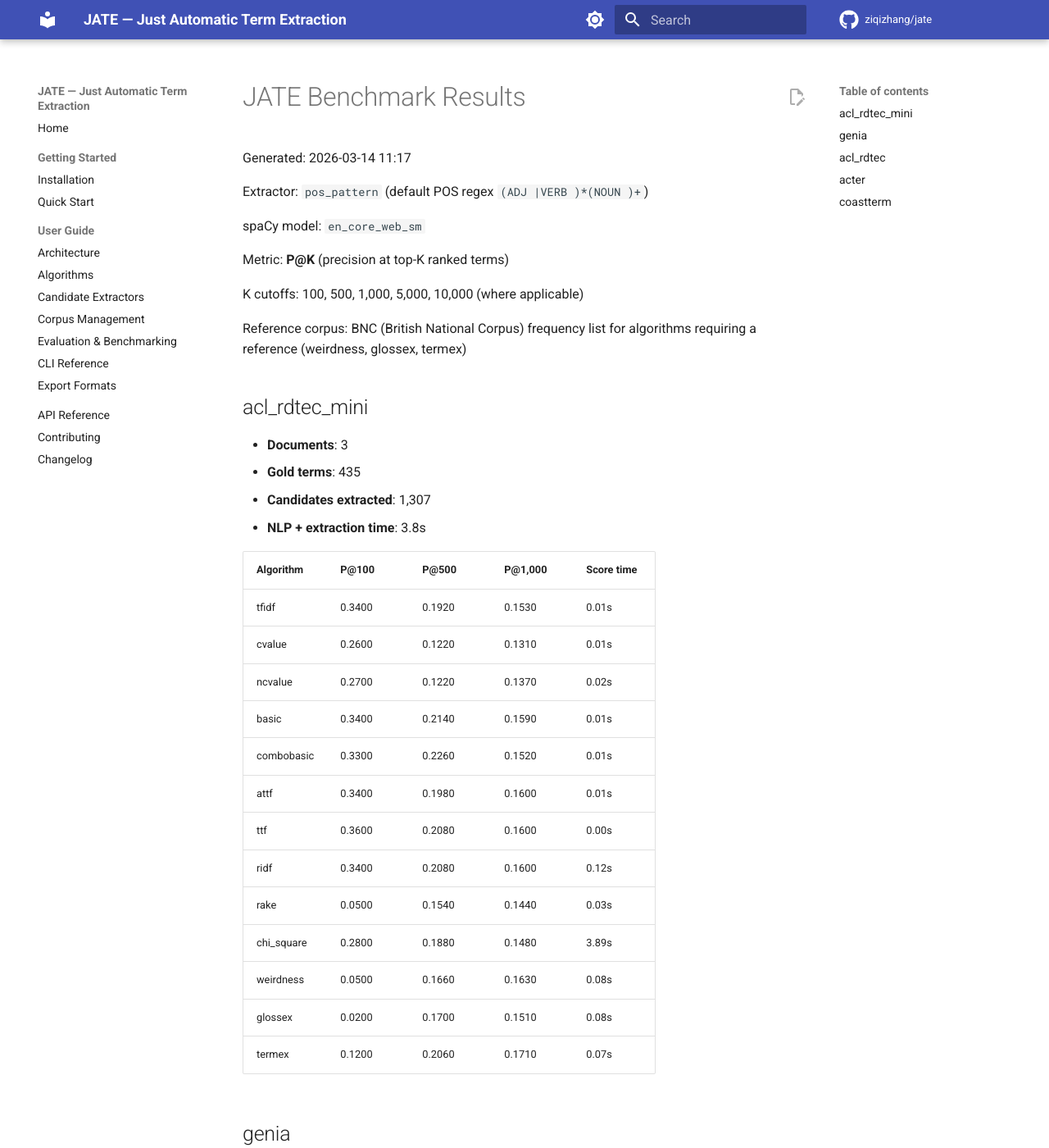
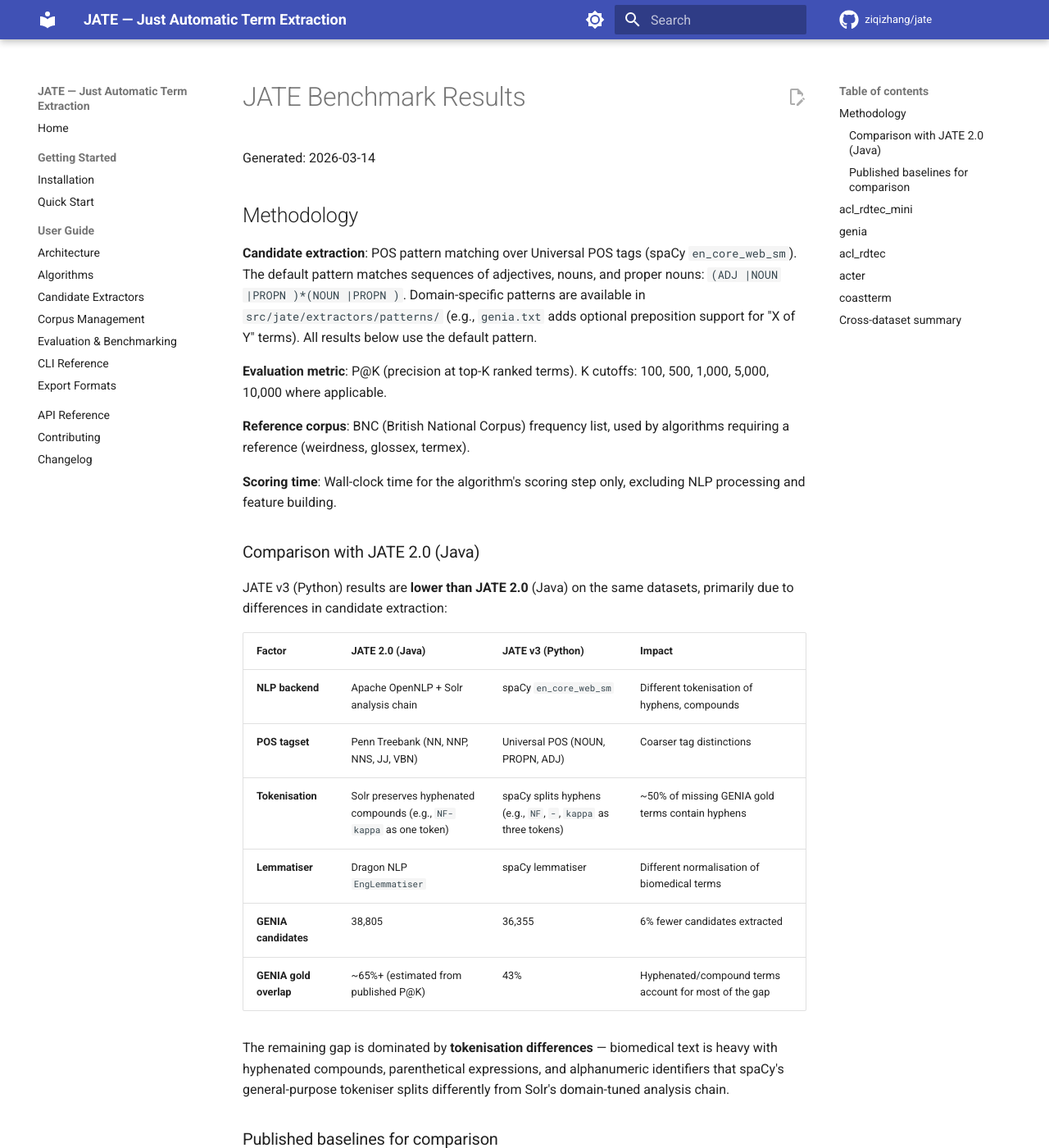
Before and after one commit to ziqizhang/jate, an MkDocs documentation site: the page built from docs/benchmark-results.md, in a window 1280 px wide and 1400 px high. Shown: the whole window at 82% size. Built offline with MkDocs 1.6.1 and Material for MkDocs 9.7.7, drawn with Linux system fonts in a browser that asks for light colours; comment, search, counter and statistics services are not loaded; some of the changed text lies outside the part shown.

Commit message:
docs: update benchmark results with new default pattern and methodology notes
Re-run all 13 algorithms on all 5 datasets with PROPN-inclusive default
pattern. Add methodology section documenting candidate extraction,
comparison with Java JATE 2.0 (tokenisation differences), and published
baselines from LREC 2016, TermEval 2020, and TSD 2024. Add cross-dataset
summary table and per-dataset observations.

```diff
--- a/docs/benchmark-results.md
+++ b/docs/benchmark-results.md
@@ -1,128 +1,218 @@
 # JATE Benchmark Results
 
-Generated: 2026-03-14 11:17
+Generated: 2026-03-14
 
-Extractor: `pos_pattern` (default POS regex `(ADJ |VERB )*(NOUN )+`)
+## Methodology
 
-spaCy model: `en_core_web_sm`
+**Candidate extraction**: POS pattern matching over Universal POS tags (spaCy `en_core_web_sm`). The default pattern matches sequences of adjectives, nouns, and proper nouns: `(ADJ |NOUN |PROPN )*(NOUN |PROPN )`. Domain-specific patterns are available in `src/jate/extractors/patterns/` (e.g., `genia.txt` adds optional preposition support for "X of Y" terms). All results below use the default pattern.
 
-Metric: **P@K** (precision at top-K ranked terms)
+**Evaluation metric**: P@K (precision at top-K ranked terms). K cutoffs: 100, 500, 1,000, 5,000, 10,000 where applicable.
 
-K cutoffs: 100, 500, 1,000, 5,000, 10,000 (where applicable)
+**Reference corpus**: BNC (British National Corpus) frequency list, used by algorithms requiring a reference (weirdness, glossex, termex).
 
-Reference corpus: BNC (British National Corpus) frequency list for algorithms requiring a reference (weirdness, glossex, termex)
+**Scoring time**: Wall-clock time for the algorithm's scoring step only, excluding NLP processing and feature building.
+
+### Comparison with JATE 2.0 (Java)
+
+JATE v3 (Python) results are **lower than JATE 2.0** (Java) on the same datasets, primarily due to differences in candidate extraction:
+
+| Factor | JATE 2.0 (Java) | JATE v3 (Python) | Impact |
+|--------|-----------------|------------------|--------|
+| **NLP backend** | Apache OpenNLP + Solr analysis chain | spaCy `en_core_web_sm` | Different tokenisation of hyphens, compounds |
+| **POS tagset** | Penn Treebank (NN, NNP, NNS, JJ, VBN) | Universal POS (NOUN, PROPN, ADJ) | Coarser tag distinctions |
+| **Tokenisation** | Solr preserves hyphenated compounds (e.g., `NF-kappa` as one token) | spaCy splits hyphens (e.g., `NF`, `-`, `kappa` as three tokens) | ~50% of missing GENIA gold terms contain hyphens |
+| **Lemmatiser** | Dragon NLP `EngLemmatiser` | spaCy lemmatiser | Different normalisation of biomedical terms |
+| **GENIA candidates** | 38,805 | 36,355 | 6% fewer candidates extracted |
+| **GENIA gold overlap** | ~65%+ (estimated from published P@K) | 43% | Hyphenated/compound terms account for most of the gap |
+
+The remaining gap is dominated by **tokenisation differences** — biomedical text is heavy with hyphenated compounds, parenthetical expressions, and alphanumeric identifiers that spaCy's general-purpose tokeniser splits differently from Solr's domain-tuned analysis chain.
+
+### Published baselines for comparison
+
+**GENIA** (Zhang, Gao & Ciravegna, LREC 2016 — JATE 2.0 Java):
+- TF-IDF P@1000 ≈ 0.85–0.95, C-Value P@1000 ≈ 0.85–0.90 (from Figure 4, POS-based extraction)
+- RAKE consistently worst performer across all K values
+
+**GENIA** (Fedorenko, Astrakhantsev & Turdakov, 2013 — supervised voting):
+- Voting (best features) AvP@1000 = 0.88, AvP@5000 = 0.79
+
+**ACTER** (TermEval 2020 shared task — heart failure domain, F1):
+- TALN-LS2N (BERT-based): F1 = 46.7%, NYU Termolator (classical statistical): F1 = 30.6%
+
+**CoastTerm** (Delaunay et al., TSD 2024):
+- No published classical ATE baselines. Only transformer-based sequence labelling (~80% F1). These results represent the first classical statistical benchmarks on CoastTerm.
+
+---
 
 ## acl_rdtec_mini
 
-- **Documents**: 3
-- **Gold terms**: 435
-- **Candidates extracted**: 1,307
-- **NLP + extraction time**: 3.8s
+Small test fixture — 3 documents from the ACL Anthology. Useful for quick smoke tests, not for comparing algorithms.
+
+| | |
+|-|-|
+| **Documents** | 3 |
+| **Gold terms** | 435 |
+| **Candidates** | 1,577 |
+| **NLP time** | 3.5s |
 
 | Algorithm | P@100 | P@500 | P@1,000 | Score time |
-|-----------|------ | ------ | ------ | ----------|
-| tfidf | 0.3400 | 0.1920 | 0.1530 | 0.01s |
-| cvalue | 0.2600 | 0.1220 | 0.1310 | 0.01s |
-| ncvalue | 0.2700 | 0.1220 | 0.1370 | 0.02s |
-| basic | 0.3400 | 0.2140 | 0.1590 | 0.01s |
-| combobasic | 0.3300 | 0.2260 | 0.1520 | 0.01s |
-| attf | 0.3400 | 0.1980 | 0.1600 | 0.01s |
-| ttf | 0.3600 | 0.2080 | 0.1600 | 0.00s |
-| ridf | 0.3400 | 0.2080 | 0.1600 | 0.12s |
-| rake | 0.0500 | 0.1540 | 0.1440 | 0.03s |
-| chi_square | 0.2800 | 0.1880 | 0.1480 | 3.89s |
-| weirdness | 0.0500 | 0.1660 | 0.1630 | 0.08s |
-| glossex | 0.0200 | 0.1700 | 0.1510 | 0.08s |
-| termex | 0.1200 | 0.2060 | 0.1710 | 0.07s |
+|-----------|-------|-------|---------|------------|
+| attf | 0.3700 | 0.1940 | 0.1700 | 0.01s |
+| tfidf | 0.3400 | 0.1920 | 0.1630 | 0.01s |
+| ttf | 0.3400 | 0.2000 | 0.1690 | 0.01s |
+| chi_square | 0.3000 | 0.1900 | 0.1460 | 0.02s |
+| basic | 0.3000 | 0.2300 | 0.1720 | 0.01s |
+| combobasic | 0.3000 | 0.2180 | 0.1710 | 0.01s |
+| ridf | 0.2900 | 0.2000 | 0.1690 | 0.01s |
+| cvalue | 0.2300 | 0.1440 | 0.1440 | 0.01s |
+| ncvalue | 0.2200 | 0.1280 | 0.1430 | 0.02s |
+| rake | 0.0500 | 0.1500 | 0.1520 | 0.03s |
+| termex | 0.0200 | 0.1520 | 0.1710 | 0.06s |
+| weirdness | 0.0200 | 0.1020 | 0.1620 | 0.05s |
+| glossex | 0.0200 | 0.0920 | 0.1460 | 0.05s |
+
+---
 
 ## genia
 
-- **Documents**: 2,000
-- **Gold terms**: 35,298
-- **Candidates extracted**: 31,117
-- **NLP + extraction time**: 124.6s
+2,000 biomedical abstracts from PubMed (GENIA 3.02 corpus). 35,298 gold terms from the GENIA ontology.
+
+| | |
+|-|-|
+| **Documents** | 2,000 |
+| **Gold terms** | 35,298 |
+| **Candidates** | 36,355 |
+| **NLP time** | 118.0s |
 
 | Algorithm | P@100 | P@500 | P@1,000 | P@5,000 | P@10,000 | Score time |
-|-----------|------ | ------ | ------ | ------ | ------ | ----------|
-| tfidf | 0.6000 | 0.5720 | 0.5730 | 0.5326 | 0.4472 | 0.52s |
-| cvalue | 0.7500 | 0.6840 | 0.6410 | 0.4602 | 0.3670 | 0.79s |
-| ncvalue | 0.7500 | 0.6820 | 0.6410 | 0.4666 | 0.3769 | 0.63s |
-| basic | 0.8200 | 0.7600 | 0.7120 | 0.5218 | 0.4656 | 0.22s |
-| combobasic | 0.8200 | 0.7620 | 0.7170 | 0.5300 | 0.4651 | 0.72s |
-| attf | 0.6500 | 0.6540 | 0.5990 | 0.5346 | 0.4118 | 0.19s |
-| ttf | 0.6000 | 0.5660 | 0.5650 | 0.5306 | 0.4472 | 0.54s |
-| ridf | 0.7300 | 0.6400 | 0.6100 | 0.5482 | 0.4472 | 0.19s |
-| rake | 0.3100 | 0.3280 | 0.3350 | 0.3330 | 0.3299 | 29.23s |
-| chi_square | 0.4100 | 0.3880 | 0.3600 | 0.3726 | 0.3726 | 2413.78s |
-| weirdness | 0.4700 | 0.4400 | 0.4540 | 0.4292 | 0.4073 | 0.37s |
-| glossex | 0.0000 | 0.0000 | 0.1250 | 0.3928 | 0.3796 | 0.44s |
-| termex | 0.3400 | 0.4100 | 0.4680 | 0.4056 | 0.3982 | 0.91s |
+|-----------|-------|-------|---------|---------|----------|------------|
+| attf | 0.7900 | 0.7400 | 0.7350 | 0.6730 | 0.5755 | 0.17s |
+| ridf | 0.7700 | 0.7600 | 0.7660 | 0.6730 | 0.6015 | 0.22s |
+| basic | 0.7700 | 0.7520 | 0.7360 | 0.6276 | 0.5875 | 0.71s |
+| combobasic | 0.7700 | 0.7500 | 0.7370 | 0.6274 | 0.5875 | 0.67s |
+| cvalue | 0.7200 | 0.7220 | 0.7090 | 0.6164 | 0.5092 | 0.68s |
+| ncvalue | 0.7200 | 0.7220 | 0.7090 | 0.6172 | 0.5161 | 1.17s |
+| tfidf | 0.6100 | 0.6720 | 0.6560 | 0.6434 | 0.6015 | 0.51s |
+| ttf | 0.5900 | 0.6620 | 0.6490 | 0.6424 | 0.5908 | 0.59s |
+| chi_square | 0.5700 | 0.5540 | 0.5550 | 0.5306 | 0.5097 | 0.89s |
+| rake | 0.4300 | 0.4760 | 0.4800 | 0.4460 | 0.4437 | 37.12s |
+| weirdness | 0.3800 | 0.4360 | 0.4720 | 0.5244 | 0.5163 | 0.34s |
+| termex | 0.2400 | 0.3640 | 0.4160 | 0.5216 | 0.5207 | 0.96s |
+| glossex | 0.0000 | 0.0000 | 0.0860 | 0.4374 | 0.4794 | 0.36s |
+
+**Observations**: RIDF and ATTF lead at both small and large K. Basic/combobasic are strong at all cutoffs. Weirdness, termex, and glossex perform poorly at small K but improve at large K — these reference-based methods benefit from corpus-level statistics that only emerge with larger candidate sets. Glossex at P@100=0.00 suggests a ranking calibration issue at the top of the list.
+
+---
 
 ## acl_rdtec
 
-- **Documents**: 1,758
-- **Gold terms**: 5,031
-- **Candidates extracted**: 5,228
-- **NLP + extraction time**: 39.3s
+Full ACL RD-TEC 2.0 corpus — 1,758 computational linguistics abstracts with 5,031 annotated terms.
+
+| | |
+|-|-|
+| **Documents** | 1,758 |
+| **Gold terms** | 5,031 |
+| **Candidates** | 6,135 |
+| **NLP time** | 34.1s |
 
 | Algorithm | P@100 | P@500 | P@1,000 | P@5,000 | Score time |
-|-----------|------ | ------ | ------ | ------ | ----------|
-| tfidf | 0.6400 | 0.4540 | 0.3890 | 0.2078 | 0.03s |
-| cvalue | 0.3700 | 0.3060 | 0.2620 | 0.1998 | 0.04s |
-| ncvalue | 0.3700 | 0.3060 | 0.2620 | 0.1994 | 0.38s |
-| basic | 0.3800 | 0.3220 | 0.2890 | 0.2072 | 0.03s |
-| combobasic | 0.3900 | 0.3300 | 0.2920 | 0.2072 | 0.03s |
-| attf | 0.3300 | 0.3680 | 0.3280 | 0.2154 | 0.02s |
-| ttf | 0.6600 | 0.4520 | 0.3890 | 0.2078 | 0.02s |
-| ridf | 0.5200 | 0.4200 | 0.3730 | 0.2154 | 0.03s |
-| rake | 0.0700 | 0.1180 | 0.1730 | 0.2160 | 0.29s |
-| chi_square | 0.4000 | 0.3740 | 0.3280 | 0.2154 | 31.74s |
-| weirdness | 0.3600 | 0.0900 | 0.1870 | 0.2120 | 0.11s |
-| glossex | 0.0700 | 0.0900 | 0.1620 | 0.2110 | 0.12s |
-| termex | 0.4000 | 0.0960 | 0.1970 | 0.2132 | 0.31s |
+|-----------|-------|-------|---------|---------|------------|
+| ttf | 0.7300 | 0.5360 | 0.4590 | 0.2370 | 0.03s |
+| tfidf | 0.7200 | 0.5200 | 0.4590 | 0.2370 | 0.03s |
+| ridf | 0.6600 | 0.4880 | 0.4530 | 0.2836 | 0.04s |
+| chi_square | 0.4900 | 0.4060 | 0.3860 | 0.2708 | 0.09s |
+| termex | 0.4700 | 0.1740 | 0.0980 | 0.2502 | 0.11s |
+| weirdness | 0.4700 | 0.1580 | 0.0850 | 0.2532 | 0.12s |
+| attf | 0.4400 | 0.4320 | 0.3940 | 0.2836 | 0.20s |
+| ncvalue | 0.4400 | 0.3860 | 0.3440 | 0.2420 | 0.13s |
+| cvalue | 0.4300 | 0.3860 | 0.3700 | 0.2428 | 0.06s |
+| basic | 0.3700 | 0.3480 | 0.3240 | 0.2726 | 0.03s |
+| combobasic | 0.3600 | 0.3240 | 0.3200 | 0.2726 | 0.04s |
+| rake | 0.0700 | 0.1260 | 0.1940 | 0.2838 | 0.48s |
+| glossex | 0.0100 | 0.1620 | 0.0880 | 0.2408 | 0.13s |
+
+**Observations**: TTF and TF-IDF dominate at small K — simple frequency is a strong signal in computational linguistics text. Reference-based methods (weirdness, termex) show erratic behaviour, likely because the BNC reference corpus is not well-suited to computational linguistics terminology. RAKE performs poorly at small K but catches up at P@5000.
+
+---
 
 ## acter
 
-- **Documents**: 241
-- **Gold terms**: 5,329
-- **Candidates extracted**: 15,050
-- **NLP + extraction time**: 62.6s
+ACTER v1.5 — 241 documents across 4 English domains (corruption, dressage, heart failure, wind energy). 5,329 gold terms (Specific_Term + Common_Term categories, excluding OOD_Term).
+
+| | |
+|-|-|
+| **Documents** | 241 |
+| **Gold terms** | 5,329 |
+| **Candidates** | 16,497 |
+| **NLP time** | 53.9s |
 
 | Algorithm | P@100 | P@500 | P@1,000 | P@5,000 | P@10,000 | Score time |
-|-----------|------ | ------ | ------ | ------ | ------ | ----------|
-| tfidf | 0.4500 | 0.4160 | 0.4040 | 0.2414 | 0.1570 | 0.08s |
-| cvalue | 0.6100 | 0.4440 | 0.3480 | 0.1546 | 0.1111 | 0.30s |
-| ncvalue | 0.6100 | 0.4440 | 0.3490 | 0.1576 | 0.1189 | 0.54s |
-| basic | 0.7100 | 0.5180 | 0.4110 | 0.2648 | 0.1627 | 0.08s |
-| combobasic | 0.7200 | 0.5160 | 0.4040 | 0.2634 | 0.1584 | 0.11s |
-| attf | 0.5100 | 0.4160 | 0.3720 | 0.2164 | 0.1550 | 0.30s |
-| ttf | 0.4500 | 0.4020 | 0.3940 | 0.2414 | 0.1570 | 0.09s |
-| ridf | 0.5200 | 0.4400 | 0.4050 | 0.2414 | 0.1570 | 0.10s |
-| rake | 0.0400 | 0.0860 | 0.0840 | 0.1046 | 0.1141 | 1.33s |
-| chi_square | 0.2100 | 0.1820 | 0.1830 | 0.1812 | 0.1657 | 528.66s |
-| weirdness | 0.3700 | 0.3540 | 0.3240 | 0.2402 | 0.1734 | 0.23s |
-| glossex | 0.0000 | 0.1560 | 0.2290 | 0.2550 | 0.1884 | 0.24s |
-| termex | 0.3600 | 0.3920 | 0.3570 | 0.2680 | 0.1848 | 0.49s |
+|-----------|-------|-------|---------|---------|----------|------------|
+| basic | 0.6100 | 0.4900 | 0.4120 | 0.2814 | 0.1866 | 0.07s |
+| combobasic | 0.6100 | 0.4780 | 0.4060 | 0.2810 | 0.1891 | 0.35s |
+| cvalue | 0.5300 | 0.4180 | 0.3700 | 0.1808 | 0.1326 | 0.10s |
+| ncvalue | 0.5300 | 0.4240 | 0.3700 | 0.1842 | 0.1395 | 0.56s |
+| tfidf | 0.4700 | 0.4120 | 0.4030 | 0.2774 | 0.1802 | 0.08s |
+| ttf | 0.4600 | 0.3920 | 0.3940 | 0.2860 | 0.1802 | 0.06s |
+| ridf | 0.4200 | 0.4640 | 0.4070 | 0.2774 | 0.1802 | 0.25s |
+| attf | 0.4100 | 0.4220 | 0.3970 | 0.2632 | 0.1764 | 0.07s |
+| chi_square | 0.2800 | 0.2860 | 0.2970 | 0.2368 | 0.1890 | 0.33s |
+| weirdness | 0.2200 | 0.2820 | 0.2850 | 0.2452 | 0.2008 | 0.36s |
+| termex | 0.1600 | 0.2820 | 0.3100 | 0.2800 | 0.2131 | 0.44s |
+| rake | 0.0300 | 0.0500 | 0.0720 | 0.1138 | 0.1280 | 1.42s |
+| glossex | 0.0000 | 0.0880 | 0.1850 | 0.2318 | 0.2117 | 0.17s |
+
+**Observations**: Basic and combobasic lead at P@100 (0.61). The multi-domain nature of ACTER makes it challenging — reference-based methods underperform because the BNC doesn't cover all four specialist domains well. For comparison, the best classical system at TermEval 2020 (NYU Termolator) achieved F1=30.6% on the heart failure held-out test set.
+
+---
 
 ## coastterm
 
-- **Documents**: 2,004
-- **Gold terms**: 4,316
-- **Candidates extracted**: 6,879
-- **NLP + extraction time**: 13.8s
+CoastTerm — 2,004 sentences from coastal science abstracts. 4,316 gold terms. First published classical ATE benchmarks on this dataset.
+
+| | |
+|-|-|
+| **Documents** | 2,004 |
+| **Gold terms** | 4,316 |
+| **Candidates** | 7,819 |
+| **NLP time** | 11.8s |
 
 | Algorithm | P@100 | P@500 | P@1,000 | P@5,000 | Score time |
-|-----------|------ | ------ | ------ | ------ | ----------|
-| tfidf | 0.4200 | 0.4640 | 0.4070 | 0.2250 | 0.03s |
-| cvalue | 0.3800 | 0.3140 | 0.2210 | 0.1690 | 0.24s |
-| ncvalue | 0.4000 | 0.3240 | 0.2240 | 0.1688 | 0.14s |
-| basic | 0.5900 | 0.4200 | 0.3970 | 0.2308 | 0.04s |
-| combobasic | 0.5800 | 0.4200 | 0.3950 | 0.2178 | 0.06s |
-| attf | 0.2800 | 0.2900 | 0.2390 | 0.2192 | 0.03s |
-| ttf | 0.4200 | 0.4680 | 0.4050 | 0.2250 | 0.03s |
-| ridf | 0.4000 | 0.4400 | 0.4070 | 0.2250 | 0.04s |
-| rake | 0.0100 | 0.0340 | 0.0680 | 0.1780 | 0.56s |
-| chi_square | 0.2500 | 0.1860 | 0.1960 | 0.2152 | 106.17s |
-| weirdness | 0.4100 | 0.3500 | 0.2870 | 0.2336 | 0.18s |
-| glossex | 0.3400 | 0.3100 | 0.3060 | 0.2354 | 0.33s |
-| termex | 0.3500 | 0.3840 | 0.4060 | 0.2296 | 0.23s |
+|-----------|-------|-------|---------|---------|------------|
+| combobasic | 0.5900 | 0.4440 | 0.4340 | 0.2732 | 0.05s |
+| basic | 0.5700 | 0.4660 | 0.4330 | 0.2966 | 0.03s |
+| cvalue | 0.4600 | 0.3260 | 0.2830 | 0.2164 | 0.05s |
+| ncvalue | 0.4700 | 0.3400 | 0.2860 | 0.2178 | 0.10s |
+| termex | 0.4500 | 0.4880 | 0.4730 | 0.3116 | 0.26s |
+| weirdness | 0.4300 | 0.4860 | 0.4420 | 0.3050 | 0.13s |
+| tfidf | 0.4200 | 0.4900 | 0.4390 | 0.2920 | 0.04s |
+| ttf | 0.4200 | 0.4940 | 0.4460 | 0.2920 | 0.03s |
+| ridf | 0.4000 | 0.4320 | 0.4390 | 0.2920 | 0.20s |
+| glossex | 0.3800 | 0.4400 | 0.4160 | 0.3120 | 0.12s |
+| attf | 0.2900 | 0.3740 | 0.2890 | 0.2796 | 0.04s |
+| chi_square | 0.2700 | 0.2420 | 0.2910 | 0.2868 | 0.29s |
+| rake | 0.0300 | 0.0640 | 0.0970 | 0.2280 | 0.36s |
+
+**Observations**: Basic/combobasic lead at P@100. Termex, weirdness, and glossex perform well at P@500+ — the BNC reference is a reasonable match for coastal science vocabulary. TF-IDF and TTF are strong at mid-range K. No prior classical ATE baselines exist for CoastTerm; the original paper only evaluated transformer-based sequence labelling (RoBERTa F1 ≈ 82%).
+
+---
+
+## Cross-dataset summary
+
+Best algorithm at each P@K cutoff per dataset:
+
+| Dataset | P@100 | P@500 | P@1,000 |
+|---------|-------|-------|---------|
+| acl_rdtec_mini | attf (0.37) | basic (0.23) | basic (0.17) |
+| genia | attf (0.79) | ridf (0.76) | ridf (0.77) |
+| acl_rdtec | ttf (0.73) | ttf (0.54) | tfidf/ttf (0.46) |
+| acter | basic (0.61) | basic (0.49) | basic (0.41) |
+| coastterm | combobasic (0.59) | ttf (0.49) | termex (0.47) |
+
+**General findings:**
+- **basic/combobasic** are the most consistent performers across domains and K values.
+- **ridf** excels on large biomedical corpora (GENIA).
+- **tfidf/ttf** dominate on computational linguistics text (ACL RD-TEC) where simple frequency is a strong signal.
+- **termex/weirdness** improve with larger K values and are competitive on coastterm, where the BNC reference is a good domain contrast.
+- **rake** consistently underperforms at small K — it is designed for document-level keyword extraction, not corpus-level term extraction.
+- **glossex** shows poor precision at small K across all datasets, suggesting a calibration issue in the top-ranked terms.
```
